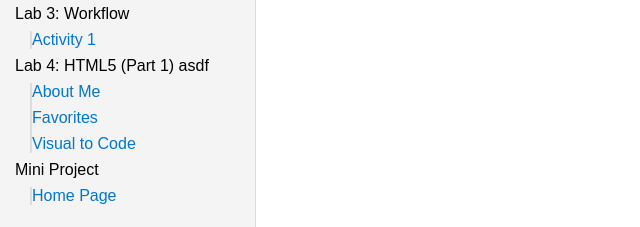
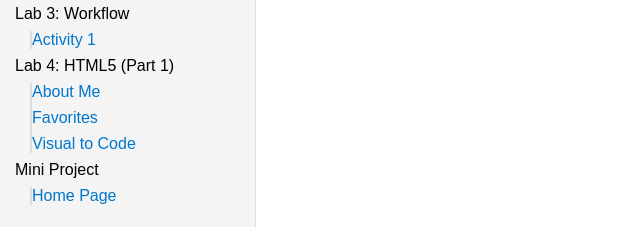
Before and after one commit to michael-serrano/web-dev-labs, a plain HTML site: page index.html in a window 1280 px wide. Shown: the part 285-512 px from the top of the page, 0-640 px from the left. Drawn offline with Linux system fonts and the light colour scheme.

Commit message:
remove unnecessary word

```diff
--- a/index.html
+++ b/index.html
@@ -41,7 +41,7 @@
             </li>
           </ul>
         </li>
-        <li> Lab 4: HTML5 (Part 1) asdf
+        <li> Lab 4: HTML5 (Part 1)
           <ul>
             <li>
               <a href="lab4/about.html" target="activity-frame">About Me</a>
```
